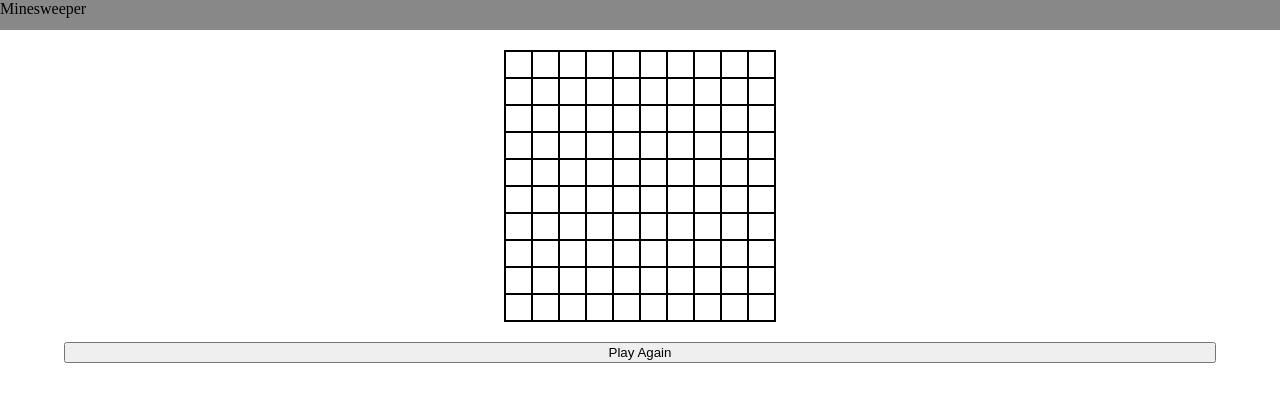
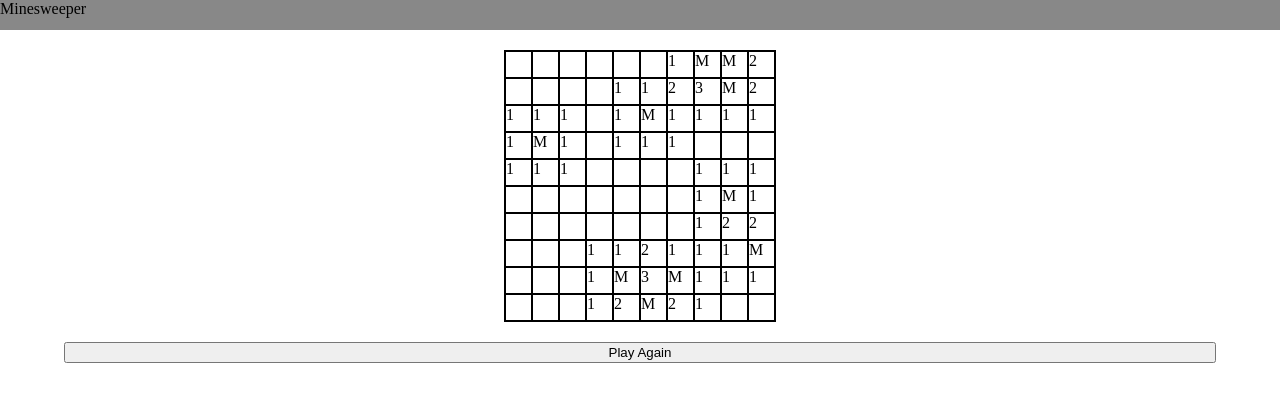
Before and after one commit to I-J-C/minesweeper, a plain HTML site: page index.html in a window 1280 px wide. Drawn offline with Linux system fonts and the light colour scheme.

Commit message:
added ::after pseudoclass to cover tiles and a function to connect element content with tile content

```diff
--- a/script.js
+++ b/script.js
@@ -25,7 +25,6 @@ class Tile {
         } else {
             this.counter++;
         }
-        // console.log(this.counter);
     }
 
     removeCount(){
@@ -63,6 +62,16 @@ class Tile {
         return matrix;
     }
 
+    tileContent(){
+        if (this.mine === true){
+            //insert mine photo here, but using M for now
+            this.element.innerHTML = 'M';
+        }else if (this.counter !== null) {
+            //insert counter value in box
+            this.element.innerHTML = this.counter;
+        }
+    }
+
     //Insert tile reveal function here
 
     //Insert recursive blank opening here
@@ -79,6 +88,8 @@ class Board {
         this.makeGrid();
         this.makeTiles();
         this.chooseMines();
+        this.populateElements();
+
     }
 
     makeGrid() {
@@ -92,8 +103,6 @@ class Board {
             }
         }
         this.grid = newGrid;
-
-
     }
 
     makeTiles() {
@@ -113,7 +122,6 @@ class Board {
                 // console.log(newTile.element);
             }
         }
-        // this.grid.forEach
     }
 
     chooseMines() {
@@ -131,6 +139,12 @@ class Board {
         }
         // console.log(mineArray);
     }
+
+    populateElements(){
+        for (let i=0; i<this.tiles.length; i++) {
+            this.tiles[i].tileContent();
+        }
+    }
 }
 
 let grid = new Board(10, 10).grid;
--- a/style.css
+++ b/style.css
@@ -43,4 +43,17 @@ nav {
     margin: 0;
     padding: 0;
     border: solid .5px black;
+    position: relative;
 }
+
+
+/* This is to cover the tiles until click to reveal */
+/* .tile::after{
+    position: absolute;
+    content: "";
+    top: 0;
+    left: 0;
+    height: 100%;
+    width: 100%;
+    background-color: #DDD;
+} */
```
